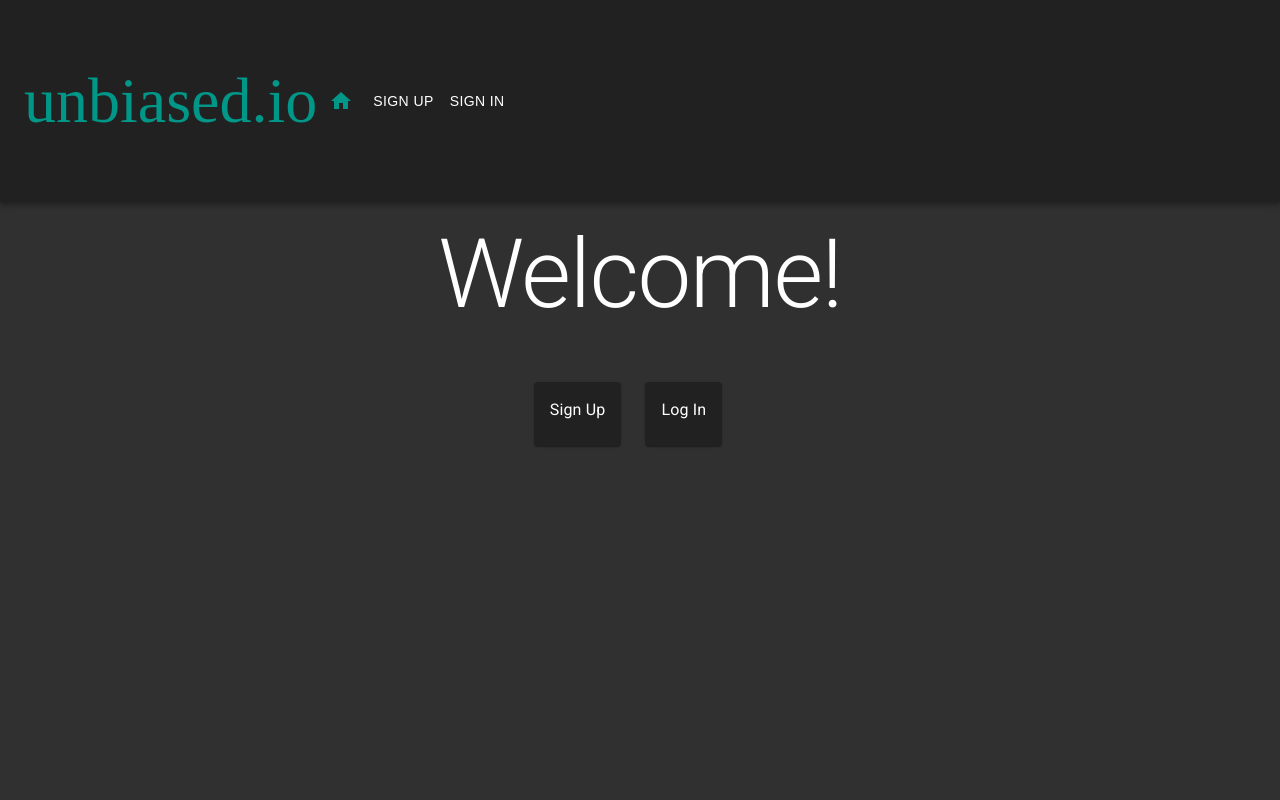
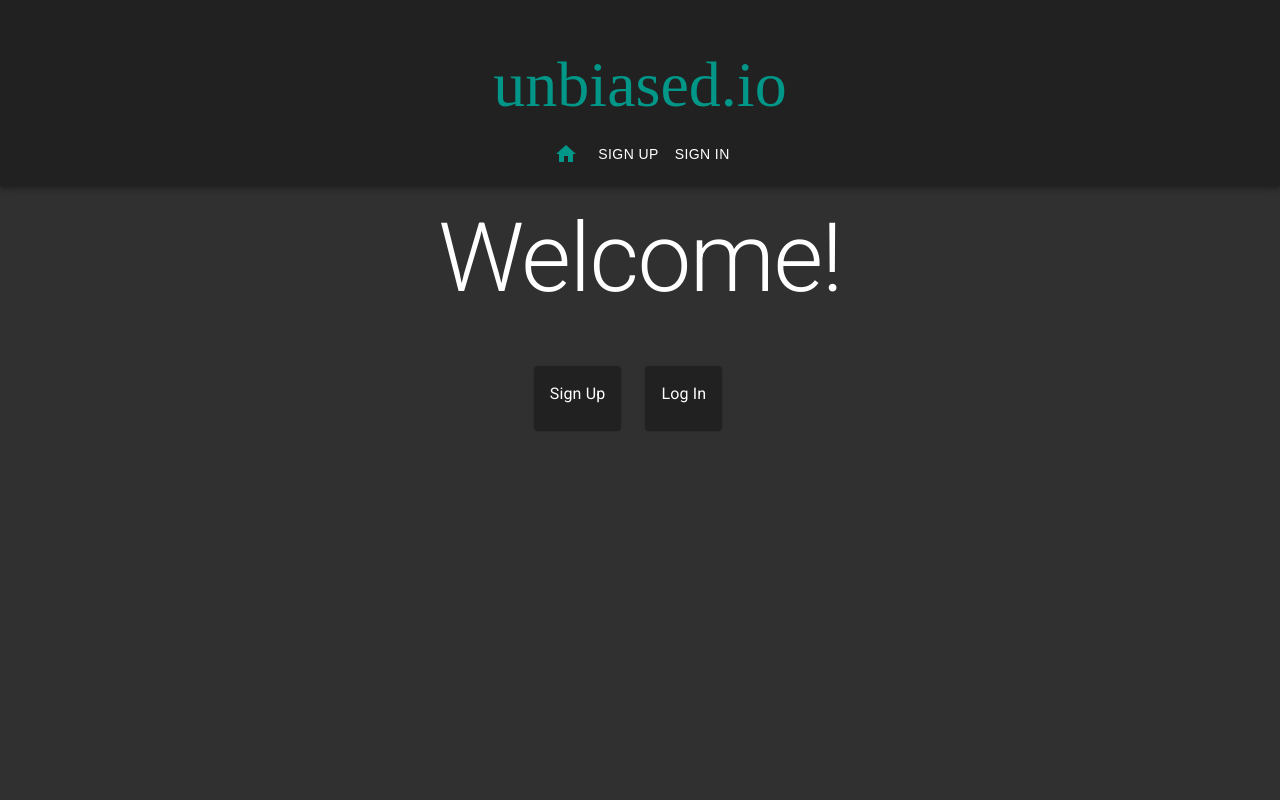
Before and after one commit to hansbrougha/decision-maker-app, a React (Create React App) app in the folder client/: page / in a window 1280 px wide. Shown: the top 800 px of the page. Built offline with nearby package versions, Linux system fonts and the light colour scheme; a web font is replaced by a local one; what @fortawesome/pro-duotone-svg-icons would draw is missing.

Commit message:
changing navbar to centered layout

```diff
--- a/client/src/App.scss
+++ b/client/src/App.scss
@@ -9,9 +9,15 @@
     color: 'white';
 }
 
+html {
+    min-width: 100%;
+    margin: 0;
+    padding: 0;
+}
+
 body {
-    margin: 0 auto;
-    width: 100%;
+    margin: 0;
+    min-width: 100%;
     color: white;
 }
 
--- a/client/src/components/Navbar/index.js
+++ b/client/src/components/Navbar/index.js
@@ -17,12 +17,14 @@ const isActive = (history, path) => {
   else return { color: "#ffffff" };
 };
 const Menu = withRouter(({ history }) => (
-  <AppBar position='static'>
+  <AppBar position='static'className='nav'>
+    <Link to='/' className='nav' id='logo'><p type="title" id='logo'>
+        unbiased.io
+      </p>
+      </Link>
     <Toolbar className='nav'>
-      <Link to='/' id='logo'><p type="title" id='logo'>
-        unbiased.io
-      </p></Link>
 
+     <br />
       {!auth.isAuthenticated() && (
         <span className='navbar'>
            <Link to="/" className='navItem'>
--- a/client/src/components/index.scss
+++ b/client/src/components/index.scss
@@ -31,17 +31,15 @@ body {
   background-color: #303030;
 }
 
-.navLink {
-
-}
 
 code {
   font-family: source-code-pro, Menlo, Monaco, Consolas, 'Courier New',
     monospace;
 }
 
-.nav {
+nav.nav {
   background-color: #212121;
+  padding: 2em;
 }
 
 @mixin input {
@@ -61,7 +59,12 @@ code {
 }
 
 .navbar{
+  margin: 0 auto;
+  min-width: 100%;
   text-align: center;
+  padding-top: 0;
+  margin-top: 0;
+  margin-right: 0;
  .navItem {
     font-family: 'urbane', sans-serif;
     font-weight: 400;
@@ -79,6 +82,9 @@ code {
   color: #009688;
   font-size: 2em;
   text-decoration-line: none;
+  margin: 0 auto;
+  min-width: 100%;
+  padding-top: 0.5em;
 }
 
 .footer {
--- a/client/src/pages/Authorized.js
+++ b/client/src/pages/Authorized.js
@@ -28,6 +28,11 @@ const styles = (theme) => ({
     },
 
   });
+
+  const isActive = (history, path) => {
+    if (history.location.pathname === path) return { color: "#009688" };
+    else return { color: "#ffffff" };
+  };
 
 class Authorized extends Component {
     render() {
@@ -62,6 +67,7 @@ class Authorized extends Component {
                       title="My Profile"
                       icon={['fad', 'file-user']}
                       className={classes.icon}
+                      onClick={isActive}
                     />
                   </a>
 
@@ -93,6 +99,7 @@ class Authorized extends Component {
           </Grid>
           <Grid item xs={false} sm={false} md={1} lg={1} xl={1}></Grid>
         </Grid>
+        <BottomNav />
             </div>
         );
     }
```
